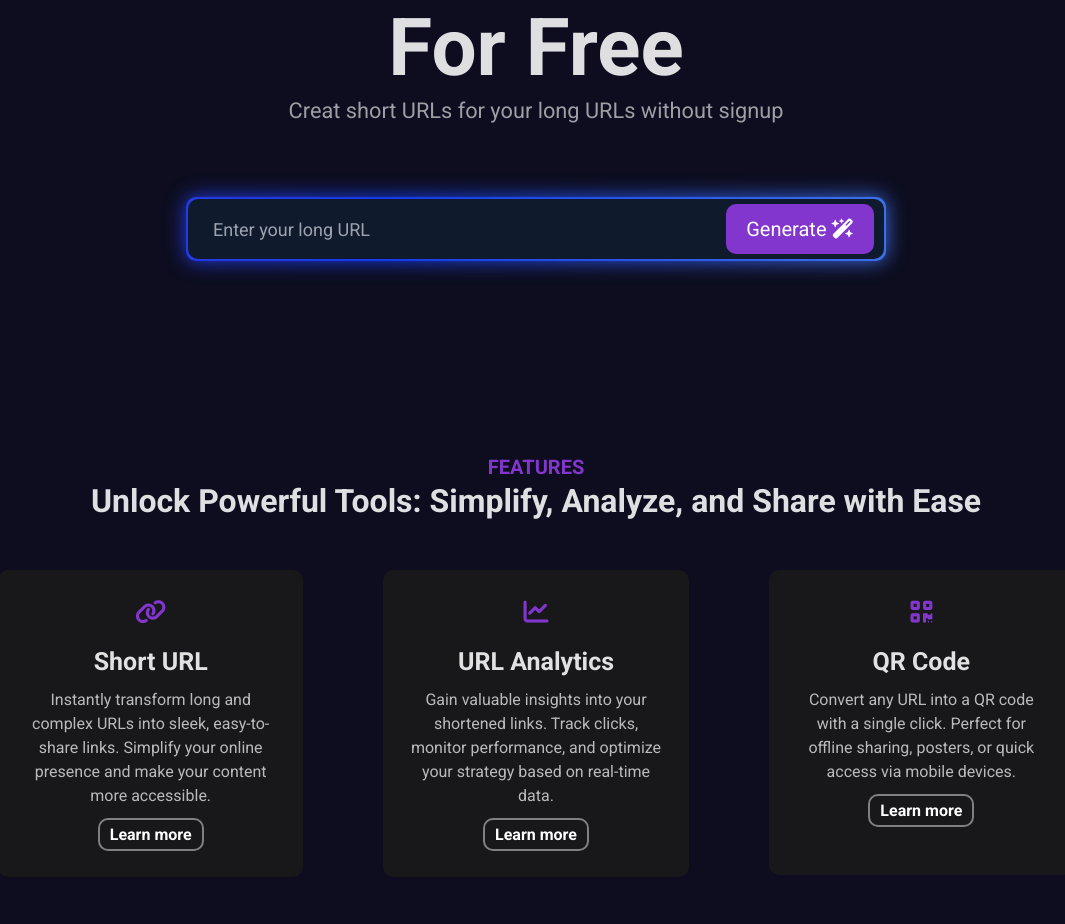
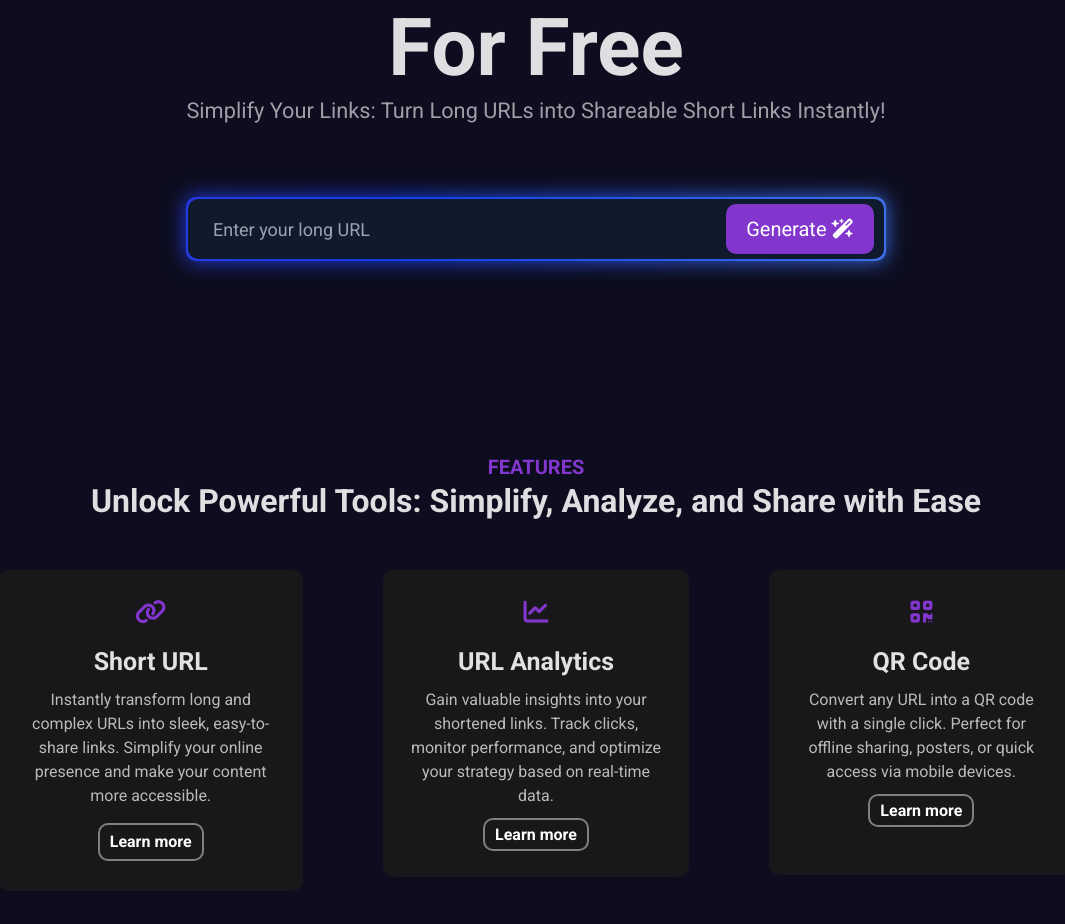
Before and after one commit to anurag-prajapati34/URL-Shortner-Web, a React (Vite) app in the folder url-shortner/: page / in a window 1280 px wide. Shown: the part 408-1332 px from the top of the page, without its empty margins (104-1169 px from the left). Built offline with nearby package versions, Linux system fonts and the light colour scheme.

Commit message:
Some basic modifications

```diff
--- a/url-shortner/src/App.css
+++ b/url-shortner/src/App.css
@@ -167,6 +167,11 @@ width: 100%;
   font-size: 30px;
   color: green;
   cursor: pointer;
+
+}
+.url-container .copy-icon:hover{
+  transition: 0.5s ease-in-out;
+  transform:scale(1.2);
 }
 
 @media (max-width:500px) {
--- a/url-shortner/src/components/Features/Features.css
+++ b/url-shortner/src/components/Features/Features.css
@@ -23,6 +23,10 @@
       padding: 30px 25px;
       cursor: pointer;
 
+    }
+    .feature:hover{
+      transition: 0.4s ease-in-out;
+      transform: scale(1.01);
     }
 
     .feature .icon{
--- a/url-shortner/src/components/Features/Features.jsx
+++ b/url-shortner/src/components/Features/Features.jsx
@@ -1,8 +1,20 @@
 import React from 'react'
-import {NavLink} from 'react-router-dom'
+import {NavLink, useNavigate} from 'react-router-dom'
 import './Features.css'
 
 const Features = () => {
+
+  const scrollToSection = (id) => {
+    const element = document.getElementById(id);
+    if (element) {
+      const topOffset = element.offsetTop; // Get the vertical position of the section
+      window.scrollTo({
+        top: topOffset,
+        behavior: "smooth", // Smooth scroll
+      });
+    }
+  };
+
   return (
     <div className='w-full text-start'>
 <h1 className='feature-area-heading'>FEATURES</h1>
@@ -17,7 +29,7 @@ const Features = () => {
     {/* //description */}
     <p className='feature-desc'>Instantly transform long and complex URLs into sleek, easy-to-share links. Simplify your online presence and make your content more accessible.</p>
     {/* //call to action button */}
-    <NavLink to={'/'} className='btn'>Learn more</NavLink>
+    <button onClick={()=>scrollToSection('short-url')} className='btn'>Learn more</button>
 </div>
 
 
--- a/url-shortner/src/components/Footer/Footer.css
+++ b/url-shortner/src/components/Footer/Footer.css
@@ -41,8 +41,9 @@
     justify-content: center;
     align-items: center;
     flex-grow: 0;
+
   }
   .social-icon:hover{
-    transition: 0.5s ease;
+    transition: 0.3s ease;
   background:linear-gradient(to right, var(--bluish-color),var(--purplish-color));  ;
   }
--- a/url-shortner/src/components/Footer/Footer.jsx
+++ b/url-shortner/src/components/Footer/Footer.jsx
@@ -4,7 +4,7 @@ import './Footer.css'
 const Footer = () => {
 ///social links
   const linkedin='https://www.linkedin.com/in/anurag-prajapati34/'
-  const github='https://github.com/anurag-prajapati34?tab=repositories'
+  const github='https://github.com/anurag-prajapati34'
   const twitter='https://x.com/anurag_x34'
 
 
--- a/url-shortner/src/components/MyChart/MyChart.jsx
+++ b/url-shortner/src/components/MyChart/MyChart.jsx
@@ -370,7 +370,7 @@ export const MyChart = ({ shortUrlData }) => {
               type="monotone"
               dataKey={chartData ? chartData.datakey : "clicks"}
               stroke="#8884d8"
-              fill="rgba(130, 54, 206,0.8)"
+              fill="rgba(130, 54, 206,0.9)"
             />
           </AreaChart>
         </ResponsiveContainer>
--- a/url-shortner/src/components/Navbar/Navbar.css
+++ b/url-shortner/src/components/Navbar/Navbar.css
@@ -84,6 +84,8 @@ font-weight: 700;
   width: 100vw;
   z-index: 33;
   display: flex;
+  transition: 0.3s ease-in-out;
+  opacity: 1;
 
   }
   .menu-sidebar-extra-part{
@@ -118,6 +120,7 @@ cursor: pointer;
 }
 .hide-menu-sidebar{
 visibility: hidden;
+opacity: 0;
 }
 
   @media (max-width:650px) {
--- a/url-shortner/src/components/QRCode/QRCode.jsx
+++ b/url-shortner/src/components/QRCode/QRCode.jsx
@@ -86,7 +86,7 @@ export const QRCode = () => {
           <h1 className="center-text">QR Code for URLs</h1>
 
         </div>
-        <p>Creat short URLs for your long URLs without signup</p>
+        <p className="max-w-[800px]">Transform your long URLs into quick-scan QR codes in seconds, hassle-free and shareable anywhere!</p>
 
         <div className="input-bg">
 
--- a/url-shortner/src/components/URLShortner/URLShortner.jsx
+++ b/url-shortner/src/components/URLShortner/URLShortner.jsx
@@ -1,4 +1,4 @@
-import React, { useContext, useRef, useState } from "react";
+import React, { useContext, useEffect, useRef, useState } from "react";
 import { URLContext } from "../../contexts/URLContext.jsx";
 import "./URLShortner.css";
 import { Loader } from "../Loader/Loader.jsx";
@@ -42,7 +42,7 @@ export const URLShortner = () => {
       if (validateUrl(longUrl)) {
         createShortUrl();
       } else {
-        alert("Please Enter valid URL");
+        alert("Please Enter Valid URL");
       }
     }
   };
@@ -54,13 +54,13 @@ export const URLShortner = () => {
   };
 
   return (
-    <div className="main-container ">
+    <div id="short-url" className="main-container ">
       <div>
         <h1>Get Your</h1>
         <h1 className="center-text">Easy Short URLs</h1>
         <h1> For Free</h1>
       </div>
-      <p>Creat short URLs for your long URLs without signup</p>
+      <p>Simplify Your Links: Turn Long URLs into Shareable Short Links Instantly!</p>
       <div className="input-bg">
         <div className="url-input-bg">
           <input
@@ -89,7 +89,9 @@ export const URLShortner = () => {
 
           {shortUrl ? (
             <i
-              onClick={() => handleCopy(shortUrlRef)}
+              onClick={() => {
+                handleCopy(shortUrlRef);
+              }}
               class="fa-regular fa-copy copy-icon"
             ></i>
           ) : (
--- a/url-shortner/src/contexts/URLContext.jsx
+++ b/url-shortner/src/contexts/URLContext.jsx
@@ -25,7 +25,7 @@ const handleCopy=(element)=>{
   const copyValue=element.current.innerText;
 
 copy(copyValue)
-alert("Successfully copied")
+alert("Copied !")
 }
 
     return <URLContext.Provider value={
```
Also changed, not shown: 1 other file (tests, documents, lock files or other folders).
